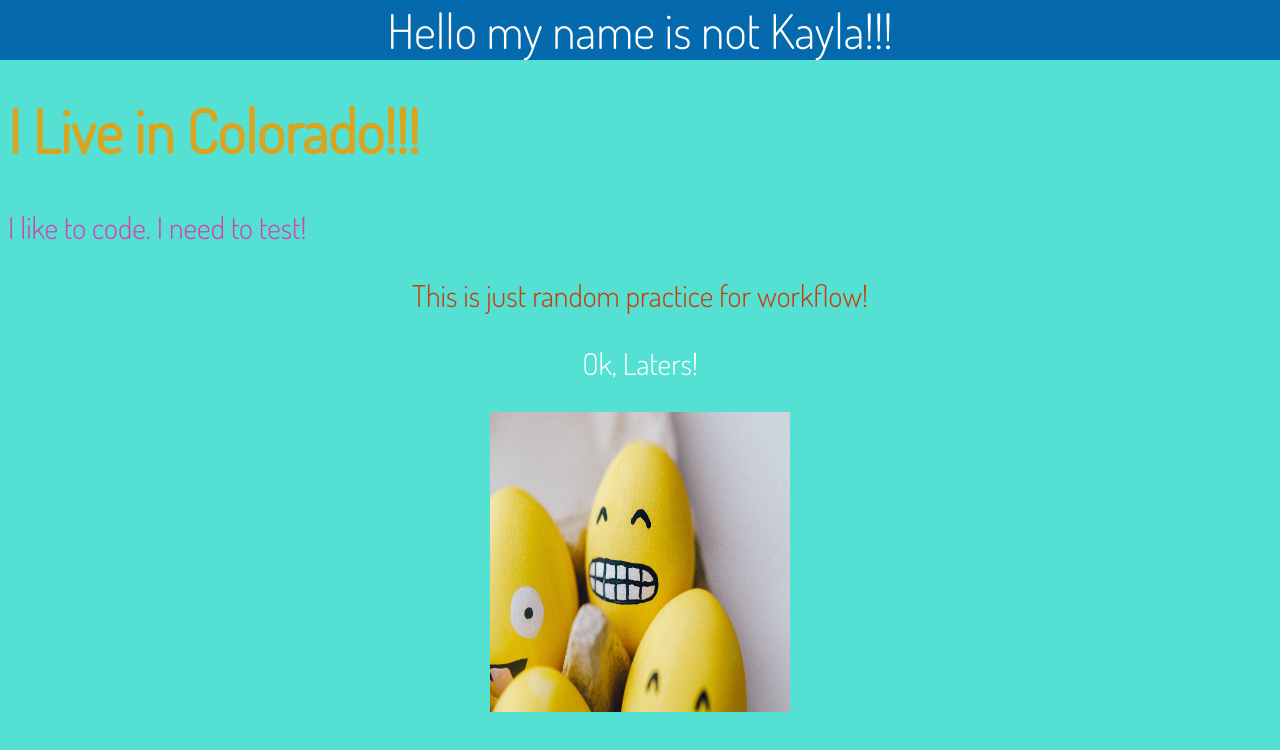
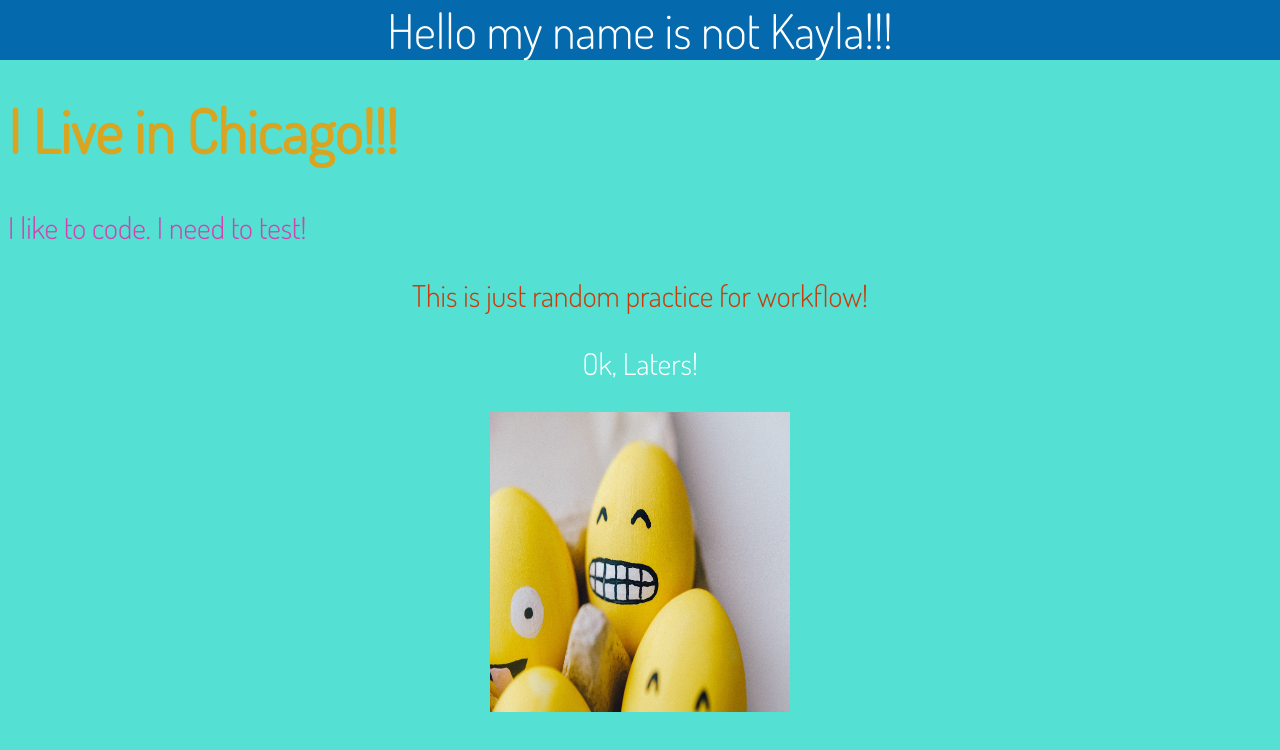
Before and after one commit to Kstrohfus/workflow-practice, a plain HTML site: page index.html in a window 1280 px wide. Drawn offline with Linux system fonts and the light colour scheme; a web font is replaced by a local one.

Commit message:
Changed state name

```diff
--- a/index.html
+++ b/index.html
@@ -16,7 +16,7 @@
   </head>
   <body>
     <header>Hello my name is not Kayla!!!</header>
-    <h1>I Live in Colorado!!!</h1>
+    <h1>I Live in Chicago!!!</h1>
     <div>
       <p class="code">I like to code. I need to test!</p>
       <p class="random">This is just random practice for workflow!</p>
```
